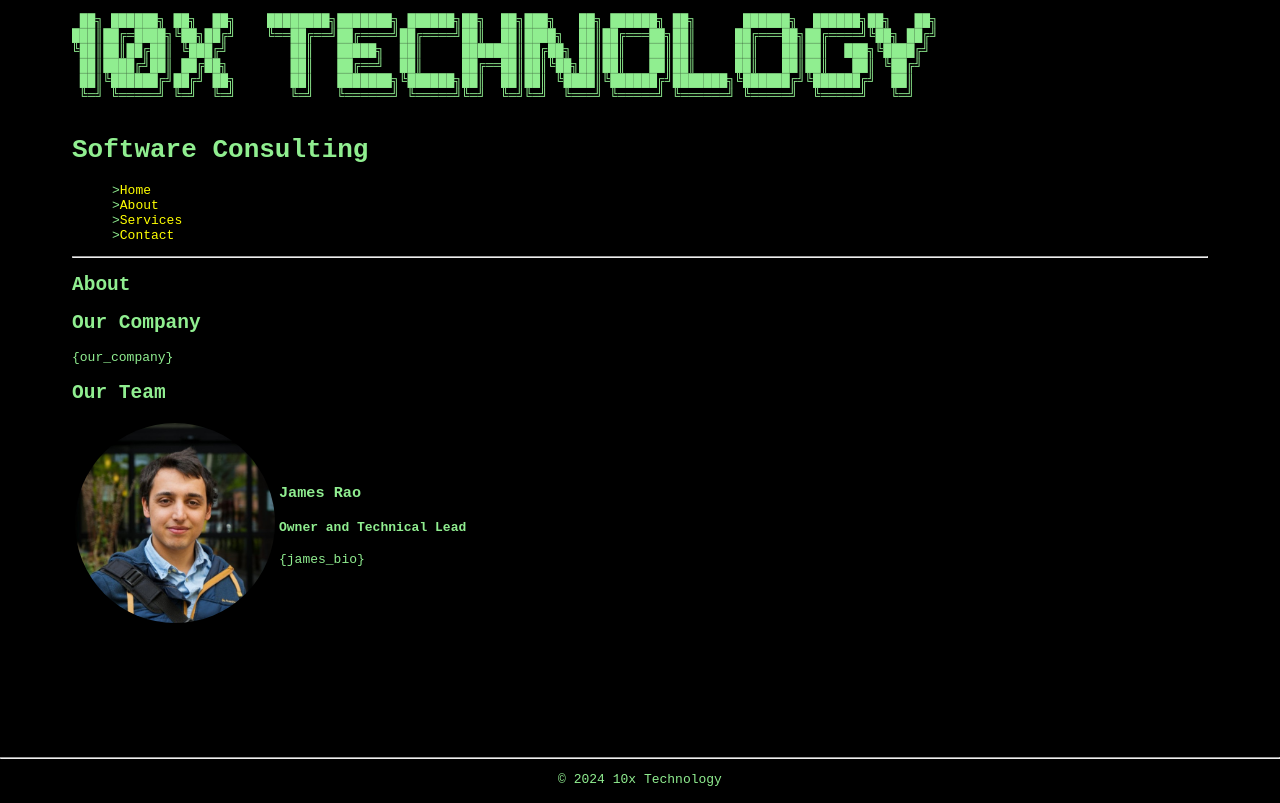
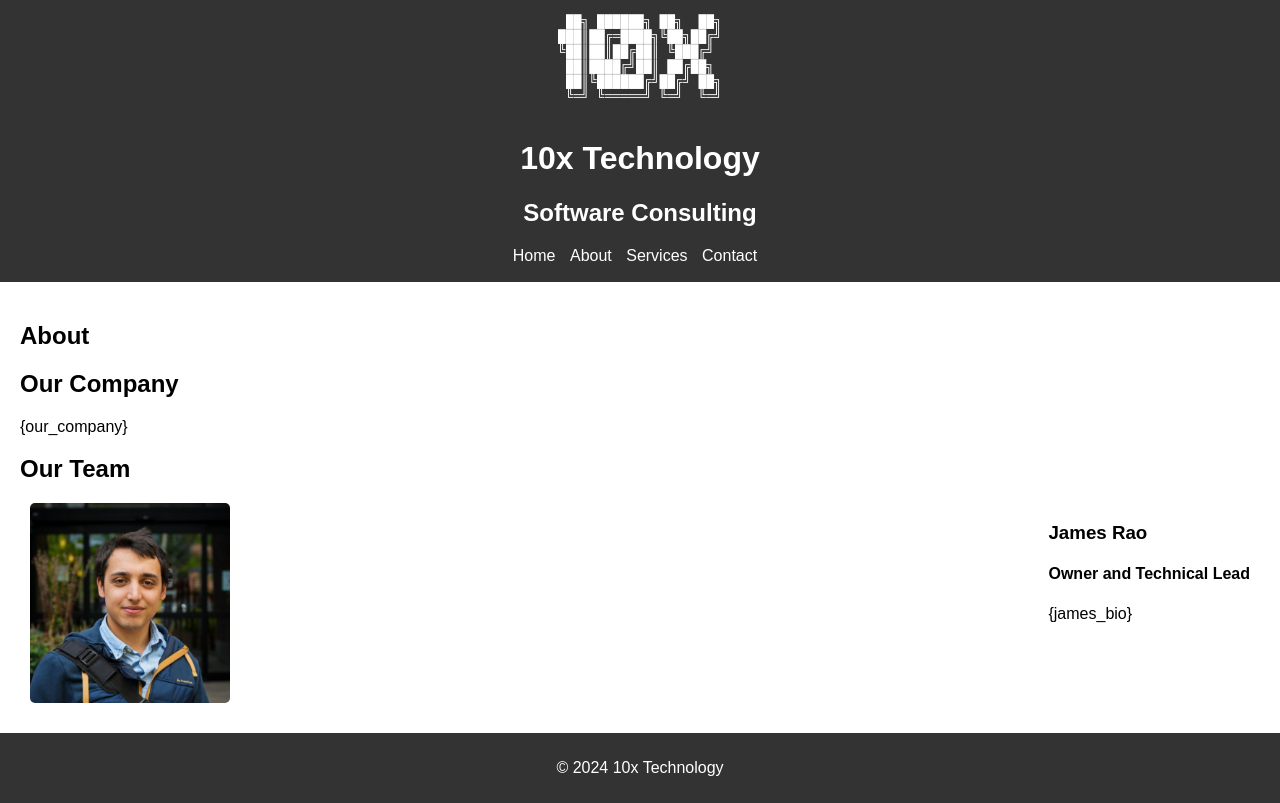
Before and after one commit to 10xtechnology/10xtechnology.github.io, a plain HTML site: page templates/about.html in a window 1280 px wide. Drawn offline with Linux system fonts and the light colour scheme; a script that the page names is missing.

Commit message:
another restyle

```diff
--- a/src/components/footer.js
+++ b/src/components/footer.js
@@ -6,7 +6,6 @@ class Footer extends HTMLElement {
     connectedCallback() {
         this.innerHTML = `
             <footer>
-                <hr>
                 <p>&copy; 2024 10x Technology</p>
             </footer>
         `;
--- a/src/components/header.js
+++ b/src/components/header.js
@@ -6,19 +6,21 @@ class Header extends HTMLElement {
     connectedCallback() {
         this.innerHTML = `
             <header>
+            <div class="title">
                 <pre>
- ██╗ ██████╗ ██╗  ██╗    ████████╗███████╗ ██████╗██╗  ██╗███╗   ██╗ ██████╗ ██╗      ██████╗  ██████╗██╗   ██╗
-███║██╔═████╗╚██╗██╔╝    ╚══██╔══╝██╔════╝██╔════╝██║  ██║████╗  ██║██╔═══██╗██║     ██╔═══██╗██╔════╝╚██╗ ██╔╝
-╚██║██║██╔██║ ╚███╔╝        ██║   █████╗  ██║     ███████║██╔██╗ ██║██║   ██║██║     ██║   ██║██║  ███╗╚████╔╝
- ██║████╔╝██║ ██╔██╗        ██║   ██╔══╝  ██║     ██╔══██║██║╚██╗██║██║   ██║██║     ██║   ██║██║   ██║ ╚██╔╝
- ██║╚██████╔╝██╔╝ ██╗       ██║   ███████╗╚██████╗██║  ██║██║ ╚████║╚██████╔╝███████╗╚██████╔╝╚██████╔╝  ██║
- ╚═╝ ╚═════╝ ╚═╝  ╚═╝       ╚═╝   ╚══════╝ ╚═════╝╚═╝  ╚═╝╚═╝  ╚═══╝ ╚═════╝ ╚══════╝ ╚═════╝  ╚═════╝   ╚═╝
+ ██╗ ██████╗ ██╗  ██╗
+███║██╔═████╗╚██╗██╔╝
+╚██║██║██╔██║ ╚███╔╝
+ ██║████╔╝██║ ██╔██╗
+ ██║╚██████╔╝██╔╝ ██╗
+ ╚═╝ ╚═════╝ ╚═╝  ╚═╝
 
 </pre>
 
+<div><h1>10x Technology</h1>
+                <h2>Software Consulting</h2></div>
+            </div>
 
-
-                <h1>Software Consulting</h1>
                 <nav>
                     <ul>
                         <li><a href='/'>Home</a></li>
@@ -27,7 +29,6 @@ class Header extends HTMLElement {
                         <li><a href='/contact'>Contact</a></li>
                     </ul>
                 </nav>
-                <hr>
             </header>
         `;
     }
--- a/src/main.css
+++ b/src/main.css
@@ -1,46 +1,83 @@
 body {
-    background-color: black;
-    color: lightgreen;
-    font-family: monospace;
-    padding-left: 5%;
-    padding-right: 5%;
-    margin-bottom: 10%;
+    font-family: Arial, Helvetica, sans-serif;
+    margin: 0;
 }
 
-ul {
-    list-style-type: none;
+header {
+    background-color: #333;
+    color: white;
+    text-align: center;
+    padding: 1px;
 
 }
 
-li:before {
-    content: ">";
-  }
+header nav ul {
+    list-style-type: none;
+    padding: 0;
+
+}
+
+header nav ul li {
+    display: inline;
+    margin-right: 10px;
+}
+
+header nav ul li a {
+    color: white;
+}
 
 a {
-    color: yellow;
     text-decoration: none;
+}
+a:hover {
+    text-decoration: underline;
+}
+
+input, textarea {
+    width: 100%;
+    padding: 12px 20px;
+    margin: 8px 0;
+    box-sizing: border-box;
+
+}
+
+section {
+    padding: 20px;
+
+}
+
+button {
+    background-color: #e7e7e7;
+    border: none;
+    padding: 15px 32px;
+    text-align: center;
+    text-decoration: none;
+    display: inline-block;
+    font-size: 16px;
+}
+
+button:hover {
+    background-color: #ddd;
 }
 
 footer {
-    position: fixed;
-    bottom: 0;
-    left: 0;
-    width: 100%;
-    background-color: black;
+    background-color: #333;
+    color: white;
     text-align: center;
+    padding: 10px;
 }
 
 img {
-    border-radius:100%;
+    border-radius: 5px;
 }
 
-button {
-    border: none;
-    padding: 1%;
-    background-color: darkslategrey;
-    color: white;
+.bio {
+    display: flex;
+    flex-direction: row;
+    justify-content: space-between;
+    margin: 10px;
 }
 
-button:hover {
-    color: yellow;
+.bio img {
+    margin-right: 10px;
 }
--- a/templates/about.html
+++ b/templates/about.html
@@ -23,22 +23,16 @@
 
         <h2>Our Team</h2>
 
+        <div class="bio">
+            <img src="/images/james.jpeg" alt="James Rao" width="200" height="200">
             <div>
-            <table>
-                <tr>
-                    <td>
-                        <img src="/images/james.jpeg" alt="James Rao" width="200" height="200">
-                    </td>
-                    <td>
                 <h3>James Rao</h3>
                 <h4>Owner and Technical Lead</h4>
 
                 <p>
                     {james_bio}
                 </p>
-                    </td>
-                </tr>
-            </table>
+            </div>
         </div>
     </section>
     <my-footer></my-footer>
```
Also changed, not shown: 2 other files. Lines whose indentation alone changed are shown as unchanged.
